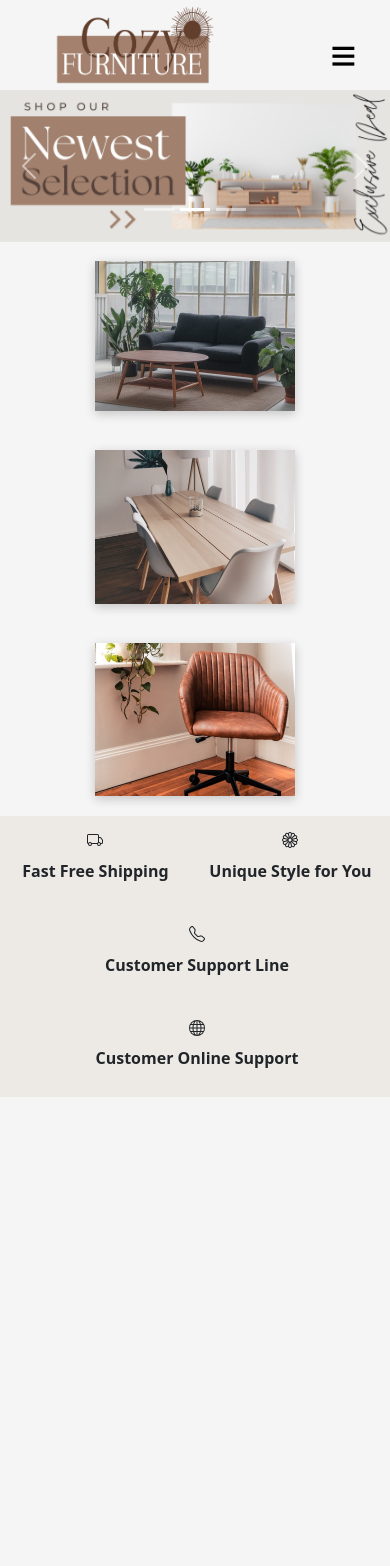
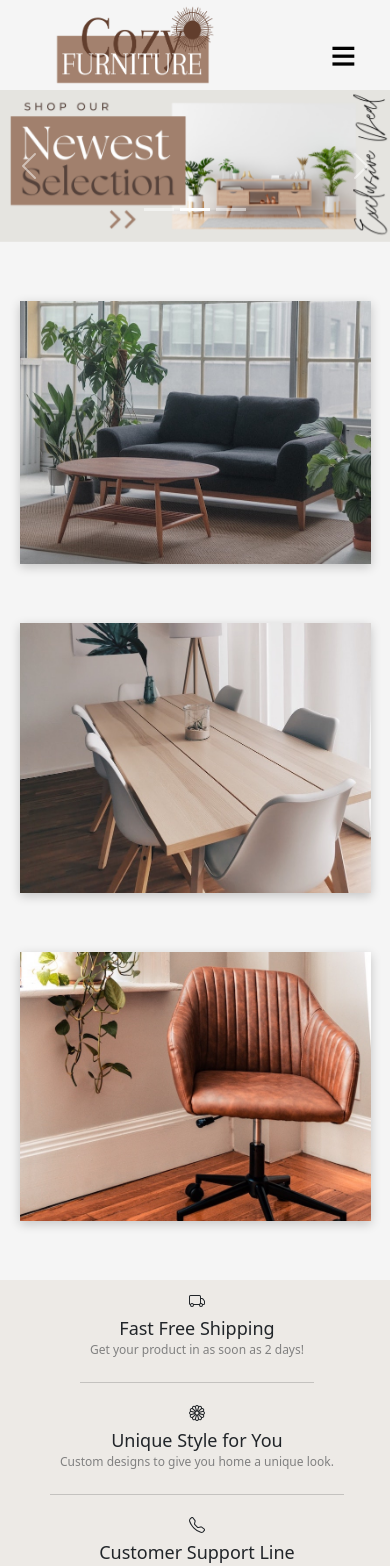
Before and after one commit to carablythe/furniture_frontend, a React (Create React App) app: page / in a window 390 px wide. Shown: the top 1566 px of the page. Before the commit the page ends 1139 px from the top, so only its background shows below. Built offline with nearby package versions, Linux system fonts and the light colour scheme; a web font is replaced by a local one.

Commit message:
updated the category positioning and the shipping section a bit

```diff
--- a/src/index.css
+++ b/src/index.css
@@ -17,16 +17,17 @@ ion-icon{
 }
 .detail-container{
   display: flex;
-  justify-content: space-around;
+  justify-content: center;
   align-items: center;
   flex-wrap: wrap;
 }
 
 .detail-image-container{
   width: 30%;
+  max-width: 500px;
   min-width: 200px;
   overflow: hidden;
-  margin: 5vw 0;
+  margin: 7vh 1vw 0 1vw;
   position: relative;
   transition: all .4s ease;
   box-shadow: 0 3px 10px rgb(0 0 0 /.2);
@@ -52,10 +53,10 @@ transition: all .5s ease;
 }
 .overlay:hover{
   opacity: 1;
-  transform: scale(1.3);
+  transform: scale(1.2);
 }
 .overlay > p {
- font-size: 5vw;
+ font-size: 4.4vw;
  font-family: 'Nanum Myeongjo', serif;
  color: white;
  font-weight: bold;
@@ -66,7 +67,7 @@ transition: all .5s ease;
   background-color: rgb(237, 234, 230);
   display: flex;
   justify-content: space-around;
-  margin-bottom: 5vh;
+  margin: 7vh 0;
   flex-wrap: wrap;
 }
 .info-container{
@@ -75,10 +76,34 @@ transition: all .5s ease;
   align-items: center;
   justify-content: center;
   margin: 2vh 1vw 1vh 2vw;
+  padding: 5px;
+  border-top: 1px solid rgb(100 100 100 /.3);
+  border-bottom: 1px solid rgb(100 100 100 /.3);
+}
+.info-container>h4{
+  font-size: 18px;
+  margin: 1vh 0 0 0;
 }
 .info-container>p{
-  font-weight: bold;
-  margin-top: 1vh;
+  font-weight:200;
+  font-size: 12px;
+  color: grey;
   text-align: center;
   padding: 2px 5px;
 }
+@media (max-width: 650px) {
+  .detail-container{
+    flex-direction: column;
+  }
+
+  .detail-image-container{
+    width: 90%;
+  }
+  .info-container{
+    margin: 1vh 1vw 1vh 2vw;
+    border-top: none;
+  }
+  .last{
+    border-bottom: none;
+  }
+}
--- a/src/pages/Home.js
+++ b/src/pages/Home.js
@@ -1,4 +1,5 @@
 
+import {useEffect, useState} from 'react'
 import {Carousel} from 'react-bootstrap'
 import firstSlide from '../images/slide1.jpg'
 import secondSlide from '../images/slide2.jpg'
@@ -7,7 +8,17 @@ import detailOne from '../images/black-couch.jpg'
 import detailTwo from '../images/kitchen-table.jpg'
 import detailThree from '../images/brown-leather-chair.jpg'
 import { Truck, Flower1, Telephone, Globe } from 'react-bootstrap-icons'
+import axios from 'axios'
 const HomePage = () => {
+//     const [furniture, setFurniture] = useState([])
+// const getFurniture = () => {
+//     axios.get('http://furnituredjango.herokuapp.com/api/furnitures')
+//     .then((response)=>{
+//         console.log(response.data)
+//     })
+// }
+
+
     return(
  <>
     <Carousel fade nextLabel={null} prevLabel={null} indicatorLabels={[1,2,3]}  >
@@ -37,7 +48,7 @@ const HomePage = () => {
         <div className='detail-image-container'>
             <img src={detailOne}/>
             <div className='overlay'>
-            <p>Couch</p>
+            <p>Couches</p>
             </div>
         </div>
         <div className='detail-image-container'>
@@ -56,20 +67,27 @@ const HomePage = () => {
     <div className="shipping-section">
         <div className='info-container'>
             <Truck />
-            <p>Fast Free Shipping</p>
+            <h4>Fast Free Shipping</h4>
+            <p>Get your product in as soon as 2 days!</p>
         </div>
         <div className='info-container'>
             <Flower1 />
-            <p>Unique Style for You</p>
+            <h4>Unique Style for You</h4>
+            <p>Custom designs to give you home a unique look.</p>
         </div>
         <div className='info-container'>
             <Telephone />
-            <p>Customer Support Line</p>
+            <h4>Customer Support Line</h4>
+            <p>24/7 Customer Hotline for all services.</p>
         </div>
-        <div className='info-container'>
+        <div className='info-container last'>
             <Globe />
-            <p>Customer Online Support</p>
+            <h4>Customer Online Support</h4>
+            <p>24/7 Online Customer Chat with real people!</p>
         </div>
+    </div>
+    <div>
+
     </div>
 
 </>
```
